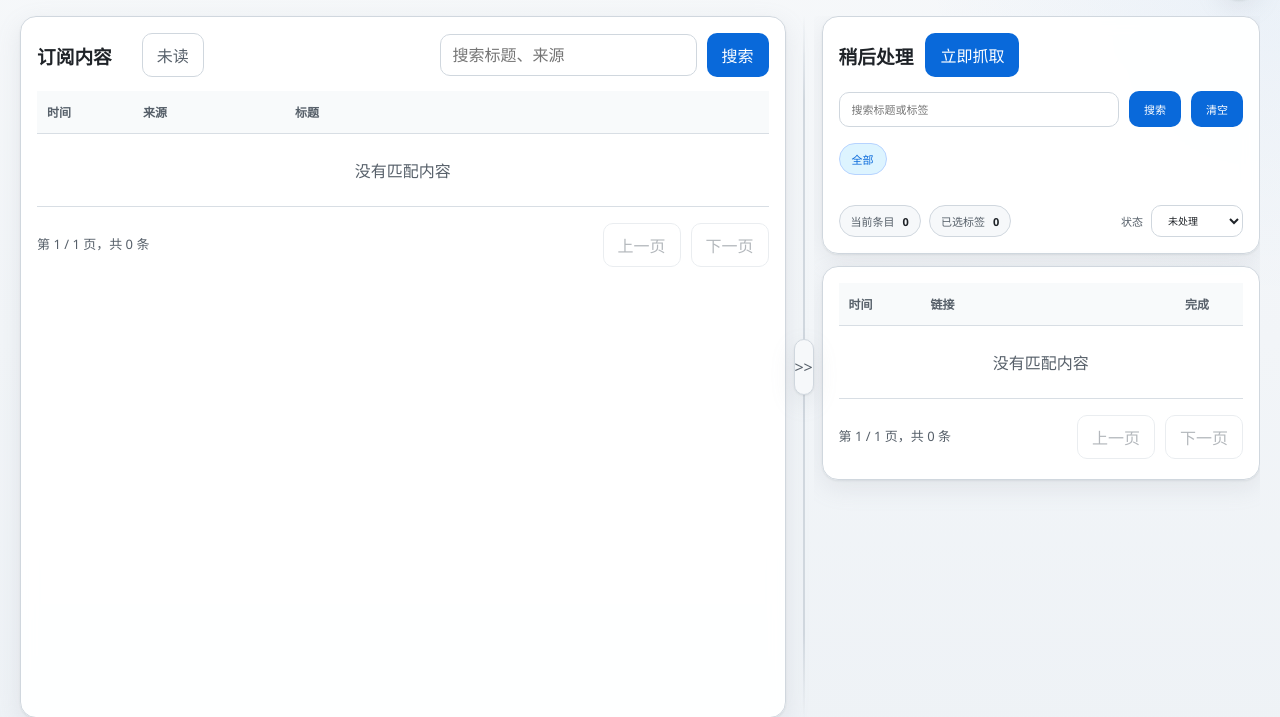
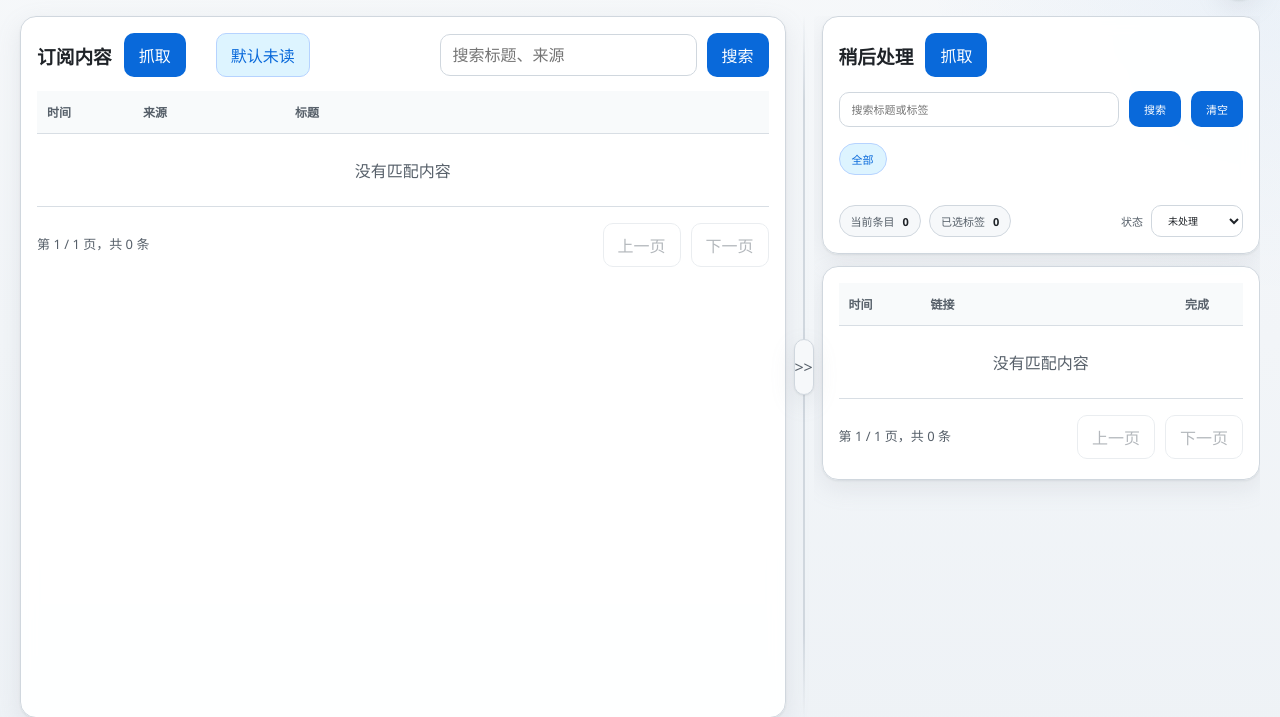
Before and after one commit to stelvetica/infoflowhub, a FastAPI app: page / in a window 1280 px wide. Shown: the part 62-779 px from the top of the page. Run offline with FastAPI, Linux system fonts and the light colour scheme; data that the repository does not hold is empty; some libraries are stand-ins or nearby versions.

Commit message:
adjust header action layout

```diff
--- a/web/static/app.js
+++ b/web/static/app.js
@@ -41,13 +41,13 @@
     if (!slot || !panel) return;
     if (slot.dataset.ready === "1") return;
     slot.dataset.ready = "1";
+
     let unreadOnly = true;
     const button = document.createElement("button");
     button.type = "button";
     button.className = "btn ghost active-filter";
-    button.textContent = "显示全部";
-    button.onclick = () => {
-      unreadOnly = !unreadOnly;
+
+    const render = () => {
       const readLinks = loadReadLinks();
       panel.querySelectorAll("tbody tr").forEach((row) => {
         const anchor = row.querySelector(".read-track");
@@ -55,12 +55,18 @@
         const href = anchor.getAttribute("href") || "";
         row.style.display = unreadOnly && readLinks[href] ? "none" : "";
       });
-      button.textContent = unreadOnly ? "显示全部" : "未读";
+      button.textContent = unreadOnly ? "默认未读" : "显示全部";
       button.classList.toggle("active-filter", unreadOnly);
     };
+
+    button.onclick = () => {
+      unreadOnly = !unreadOnly;
+      render();
+    };
+
     slot.innerHTML = "";
     slot.appendChild(button);
-    button.click();
+    render();
   }
 
   function clearModal() {
@@ -106,7 +112,7 @@
     if (!button.dataset.originalText) {
       button.dataset.originalText = button.textContent || "";
     }
-    if (button.dataset.originalText.includes("立即抓取")) {
+    if (button.dataset.originalText.includes("抓取")) {
       button.textContent = "抓取中...";
       button.disabled = true;
     }
--- a/web/static/styles.css
+++ b/web/static/styles.css
@@ -57,6 +57,7 @@ button, input, select, textarea { font: inherit; }
 .toolbar-inline-spread { justify-content: space-between; width: 100%; }
 .entries-header-form { padding-left: 18px; }
 .entries-header-form-right { justify-content: flex-end; flex: 1; }
+.entries-unread-slot { display: flex; align-items: center; }
 .entries-search-group { margin-left: auto; }
 .entries-header-form .input { min-width: 188px; }
 .entries-header-form .btn { white-space: nowrap; }
--- a/web/templates/index.html
+++ b/web/templates/index.html
@@ -76,6 +76,9 @@
           <div class="panel-title">
               <div class="panel-title-inline">
                 <h3 class="panel-heading-nowrap">订阅内容</h3>
+                <form hx-post="/actions/fetch-now?{{ params|urlencode }}" hx-target="#runtime-status-panel" hx-swap="innerHTML">
+                  <button class="btn" type="submit">抓取</button>
+                </form>
               </div>
               <form class="toolbar toolbar-inline toolbar-inline-spread entries-header-form entries-header-form-right" hx-get="/fragments/entries" hx-target="#entries-panel" hx-swap="innerHTML">
                 <input type="hidden" name="entries_sort" value="{{ entries.sort }}">
@@ -86,7 +89,7 @@
                 <input type="hidden" name="laterhub_sort" value="{{ laterhub.sort }}">
                 <input type="hidden" name="laterhub_dir" value="{{ laterhub.dir }}">
                 <input type="hidden" name="laterhub_collapsed" value="{{ '1' if laterhub_collapsed else '0' }}">
-                <div id="entries-unread-slot"></div>
+                <div id="entries-unread-slot" class="entries-unread-slot"></div>
                 <div class="toolbar toolbar-inline entries-search-group">
                   <input class="input" name="entries_q" value="{{ entries.q }}" placeholder="搜索标题、来源">
                   <button class="btn" type="submit">搜索</button>
--- a/web/templates/partials/laterhub_panel.html
+++ b/web/templates/partials/laterhub_panel.html
@@ -4,7 +4,7 @@
       <div class="panel-title-inline">
         <h3>稍后处理</h3>
         <form hx-post="/actions/laterhub/fetch-now?{{ params|urlencode }}" hx-target="#laterhub-panel" hx-swap="innerHTML">
-          <button class="btn" type="submit">立即抓取</button>
+          <button class="btn" type="submit">抓取</button>
         </form>
       </div>
     </div>
```
